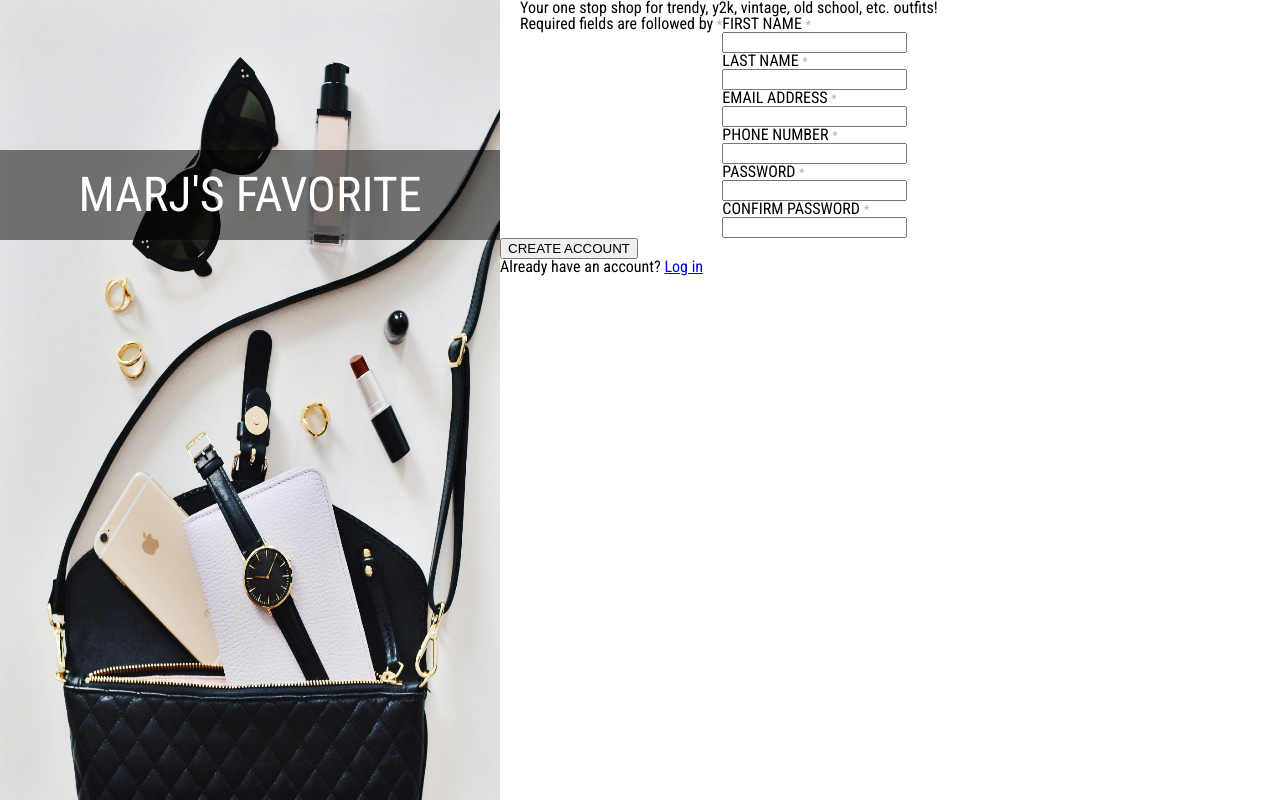
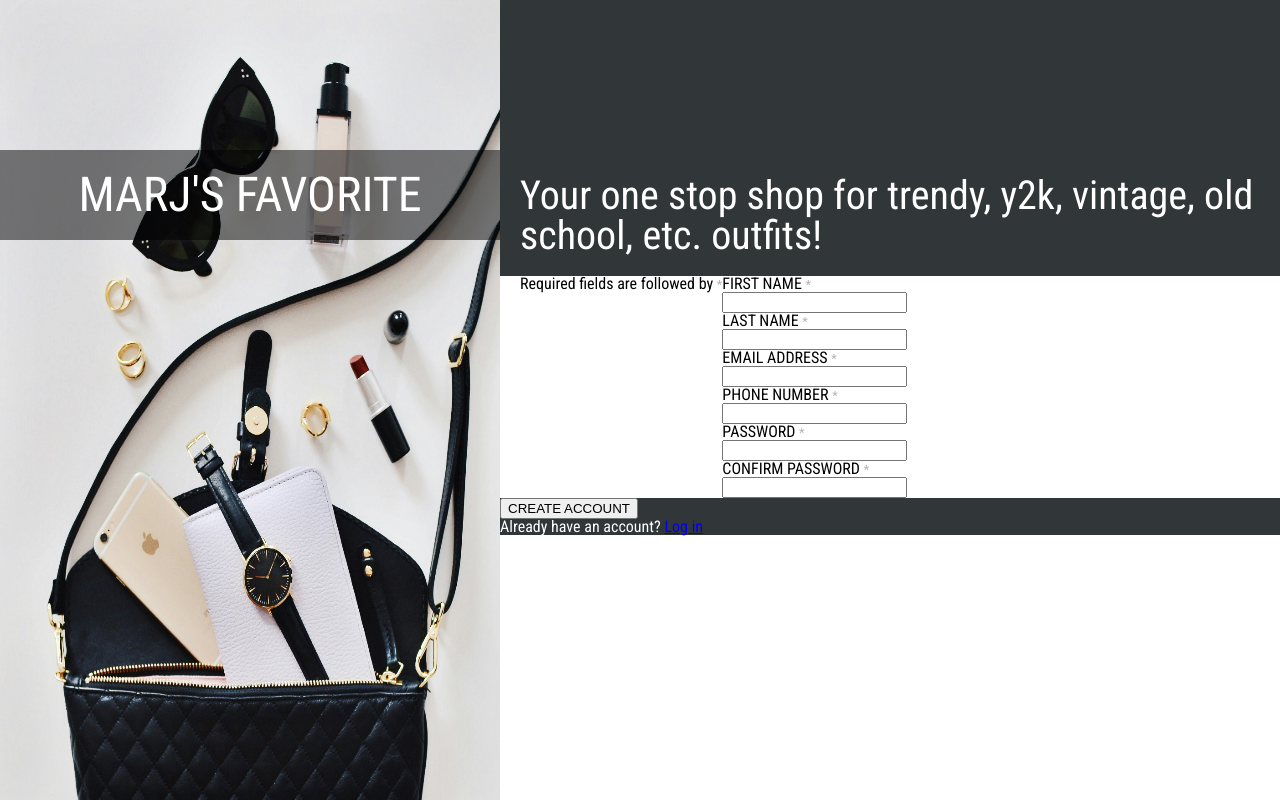
Before and after one commit to bencariazo/sign-up-form, a plain HTML site: page sign-up-page.html in a window 1280 px wide. Drawn offline with Linux system fonts and the light colour scheme.

Commit message:
Add styles to her section of left flex child

```diff
--- a/css/style.css
+++ b/css/style.css
@@ -183,3 +183,17 @@ span[aria-label="required"] {
 	display: flex;
 	padding-left: 20px;
 }
+
+.header,
+.btn-submit {
+	background-color: #313638;
+	color: white;
+}
+.header {
+	flex-wrap: wrap;
+	height: 32%;
+	justify-content: center;
+	align-items: flex-end;
+	font-size: 2.5rem;
+	padding-bottom: 20px;
+}
```
